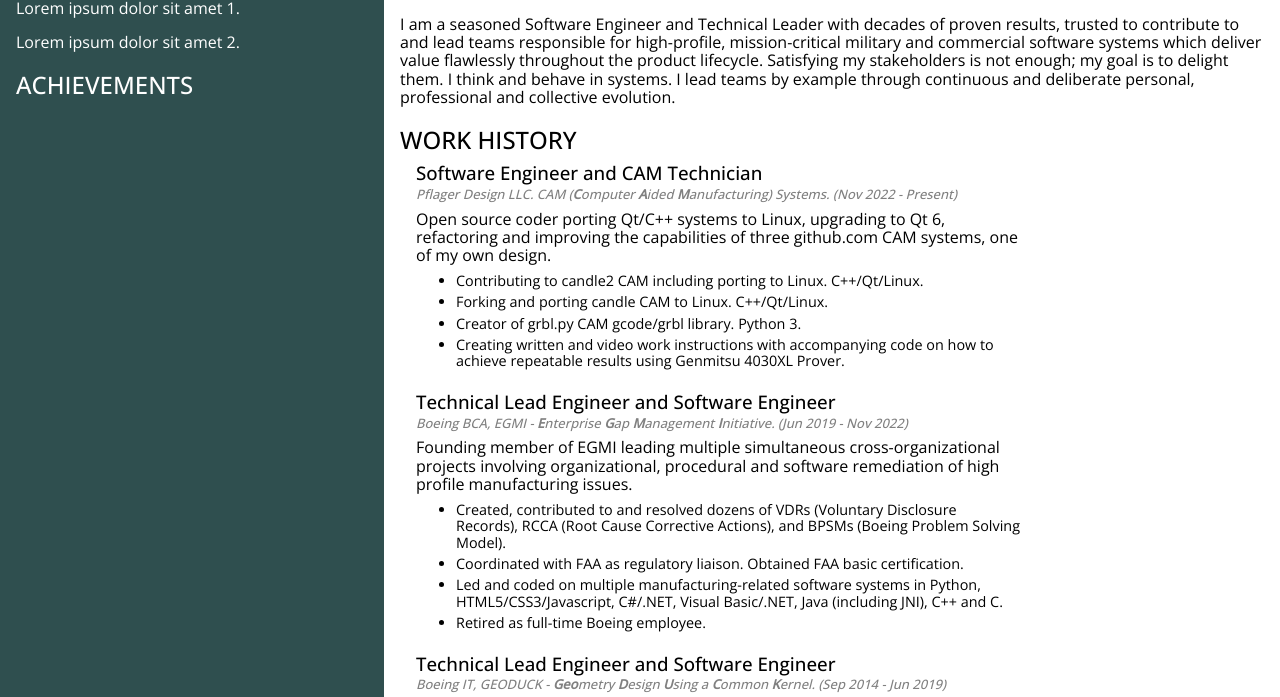
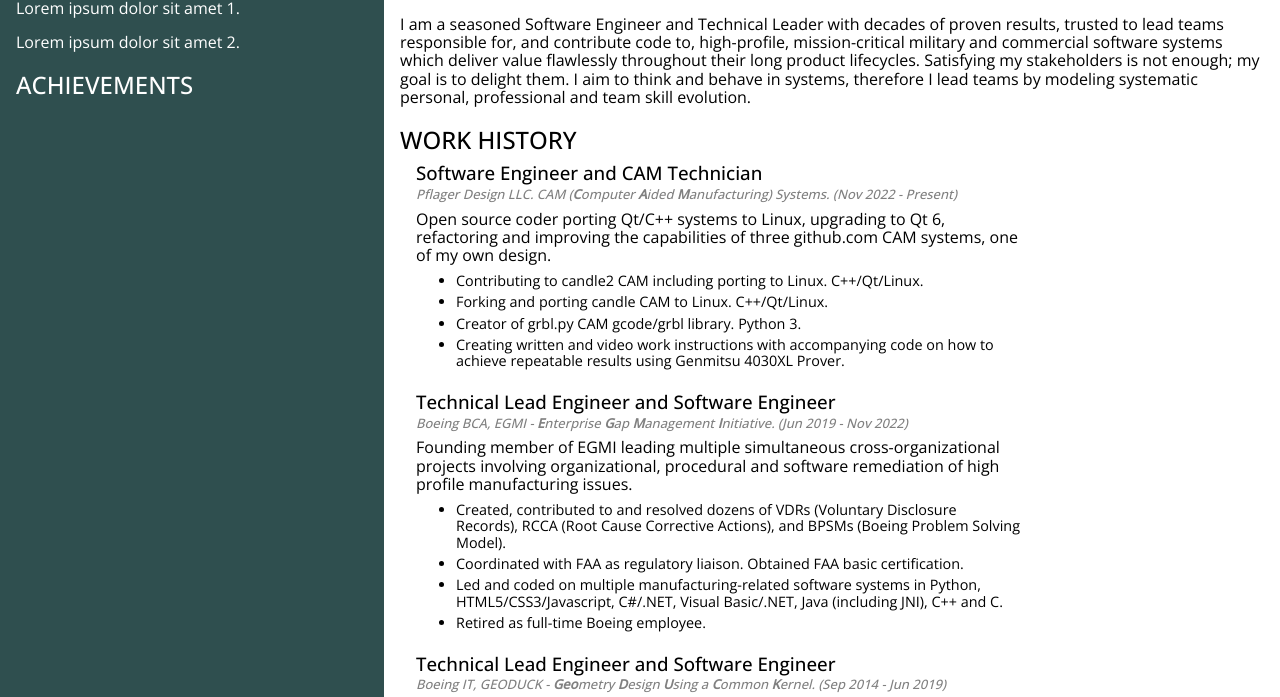
Before and after one commit to pflagerd/pflagerd.github.io, a plain HTML site: page index.html in a window 1280 px wide. Shown: the part 81-778 px from the top of the page. Drawn offline with nearby package versions, Linux system fonts and the light colour scheme.

Commit message:
This is hard.

```diff
--- a/index.html
+++ b/index.html
@@ -31,8 +31,8 @@
                 </section>
                 <br>
                 <section id="summary">
-                    I am a seasoned Software Engineer and Technical Leader with decades of proven results, trusted to contribute to and lead teams responsible for high-profile, mission-critical military and commercial software systems which deliver value flawlessly throughout the product lifecycle.
-                    Satisfying my stakeholders is not enough; my goal is to delight them.  I think and behave in systems.  I lead teams by example through continuous and deliberate personal, professional and collective evolution.
+                    I am a seasoned Software Engineer and Technical Leader with decades of proven results, trusted to lead teams responsible for, and contribute code to, high-profile, mission-critical military and commercial software systems which deliver value flawlessly throughout their long product lifecycles.
+                    Satisfying my stakeholders is not enough; my goal is to delight them.  I aim to think and behave in systems, therefore I lead teams by modeling systematic personal, professional and team skill evolution.
                     <!-- This means continuously interviewing stakeholders to discover pain points, and then measurably addressing those pain points.
                     For end-users, this means outstanding UI design Gestalt, and streamlined work-flows.  I embrace Dieter Ram's 10 Laws of Design as applied to user experience.
                     I champion Ontology Engineering to lessen miscommunications and Test Driven Development to guarantee correct results.
```
